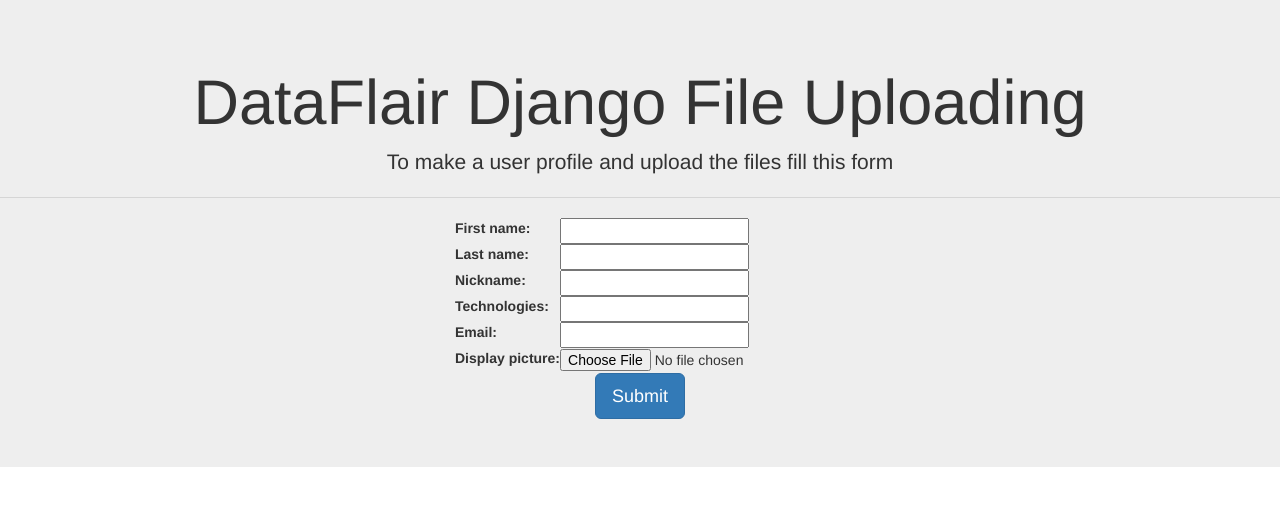
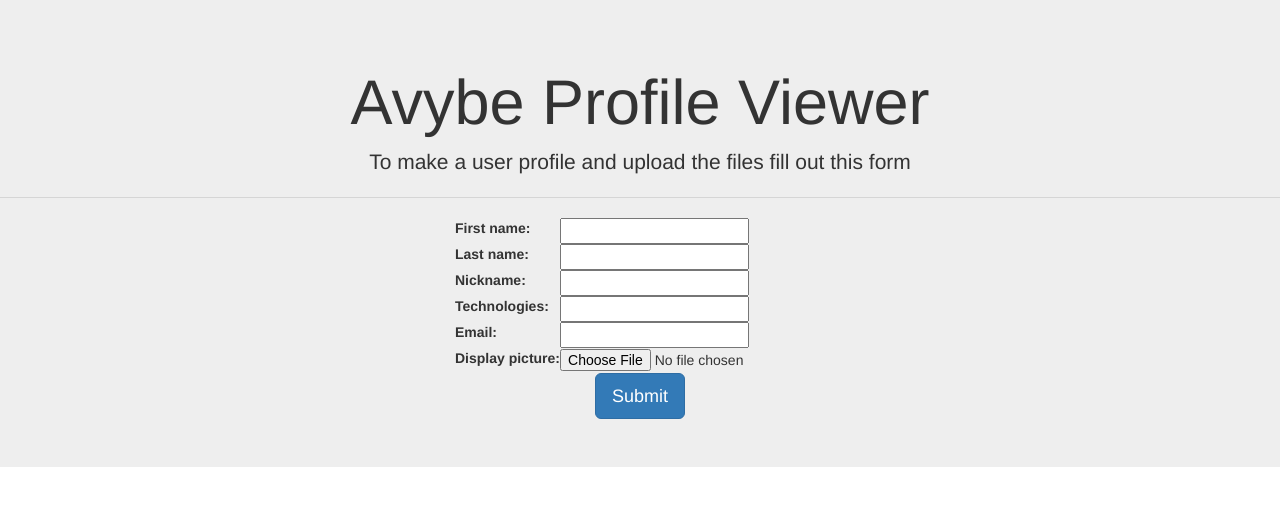
Before and after one commit to AndrewDurrant/django_playground, a Django app: page /upload/ in a window 1280 px wide. Shown: the top 506 px of the page. Run offline with Django 3.2, Linux system fonts and the light colour scheme; some libraries are stand-ins or nearby versions.

Commit message:
add migrate file for user_profile model and made changes to details template

```diff
--- a/django_playground/settings.py
+++ b/django_playground/settings.py
@@ -69,6 +69,7 @@ TEMPLATES = [
                 'django.template.context_processors.request',
                 'django.contrib.auth.context_processors.auth',
                 'django.contrib.messages.context_processors.messages',
+                'django.template.context_processors.media',
             ],
         },
     },
@@ -136,5 +137,5 @@ STATICFILES_DIRS = [
 ]
 
 #File Uploading
-MEDIA_ROOT = os.path.join(BASE_DIR, 'media')
+MEDIA_ROOT = os.path.join(BASE_DIR, 'media/')
 MEDIA_URL = '/media/'
--- a/django_playground/urls.py
+++ b/django_playground/urls.py
@@ -15,8 +15,10 @@ Including another URLconf
 """
 from django.contrib import admin
 from django.urls import path, include
+from django.conf import settings
+from django.conf.urls.static import static
 
 urlpatterns = [
     path('admin/', admin.site.urls),
     path('upload/', include('profile_maker.urls'))
-]
+] + static(settings.MEDIA_URL, document_root= settings.MEDIA_ROOT)
--- a/profile_maker/templates/profile_maker/create.html
+++ b/profile_maker/templates/profile_maker/create.html
@@ -7,9 +7,9 @@
     <body>
         <center>
             <div class="jumbotron">
-                <h1 class="display-4">DataFlair Django File Uploading</h1>
+                <h1 class="display-4">Avybe Profile Viewer</h1>
                         {% block replace %}
-                <p class="lead">To make a user profile and upload the files fill this form</p>
+                <p class="lead">To make a user profile and upload the files fill out this form</p>
                 <hr class="my-4">
                 <form method="POST" enctype="multipart/form-data">
                     <!-- Very Important csrf Token -->
--- a/profile_maker/templates/profile_maker/details.html
+++ b/profile_maker/templates/profile_maker/details.html
@@ -2,7 +2,7 @@
 {% block replace %}
 <CENTER>
 <div class="jumbotron">
-  <h1 class="display-4">Welcome to DataFlair<br>Hello {{ user_pr.fname }}</h1>
+  <h1 class="display-4">Welcome to Avybe<br>Hello {{ user_pr.first_name }}</h1>
   <p class="lead">its an awesome profile picture</p>
   <hr class="my-4">
   <img src="{{ user_pr.display_picture.url }}" class="image_responsive" height="100px" width="100px">
--- a/profile_maker/urls.py
+++ b/profile_maker/urls.py
@@ -1,6 +1,7 @@
 from django.urls import path
 from . import views
 from django_playground import settings
+from django.conf import settings
 from django.conf.urls.static import static
 
 urlpatterns = [
```
Also changed, not shown: README.md, media/IMG_2582.JPG (added), media/IMG_2582_NDZ8Mw1.JPG (added), media/IMG_2582_o3Q608F.JPG (added), profile_maker/migrations/0001_initial.py (added).
